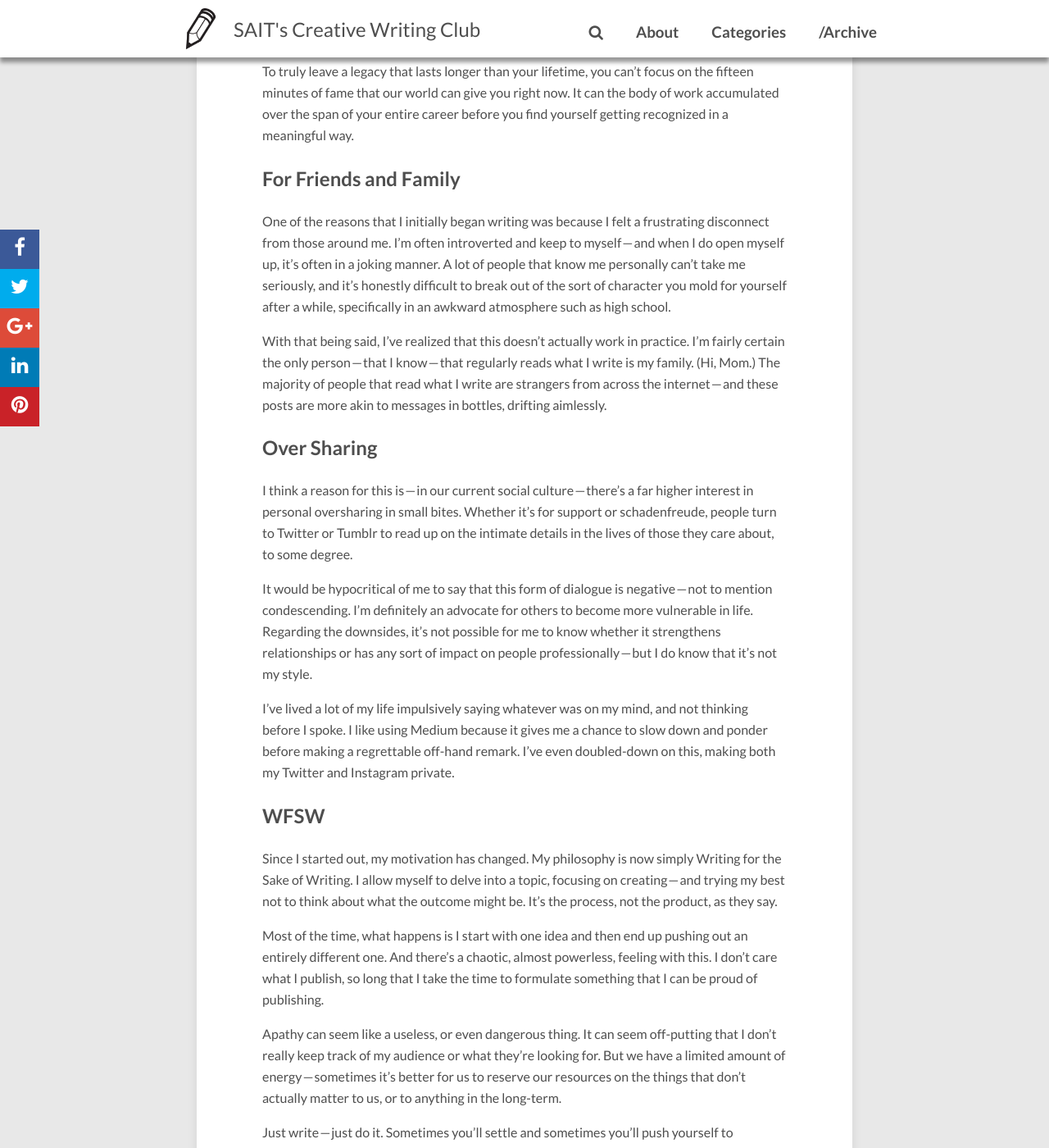
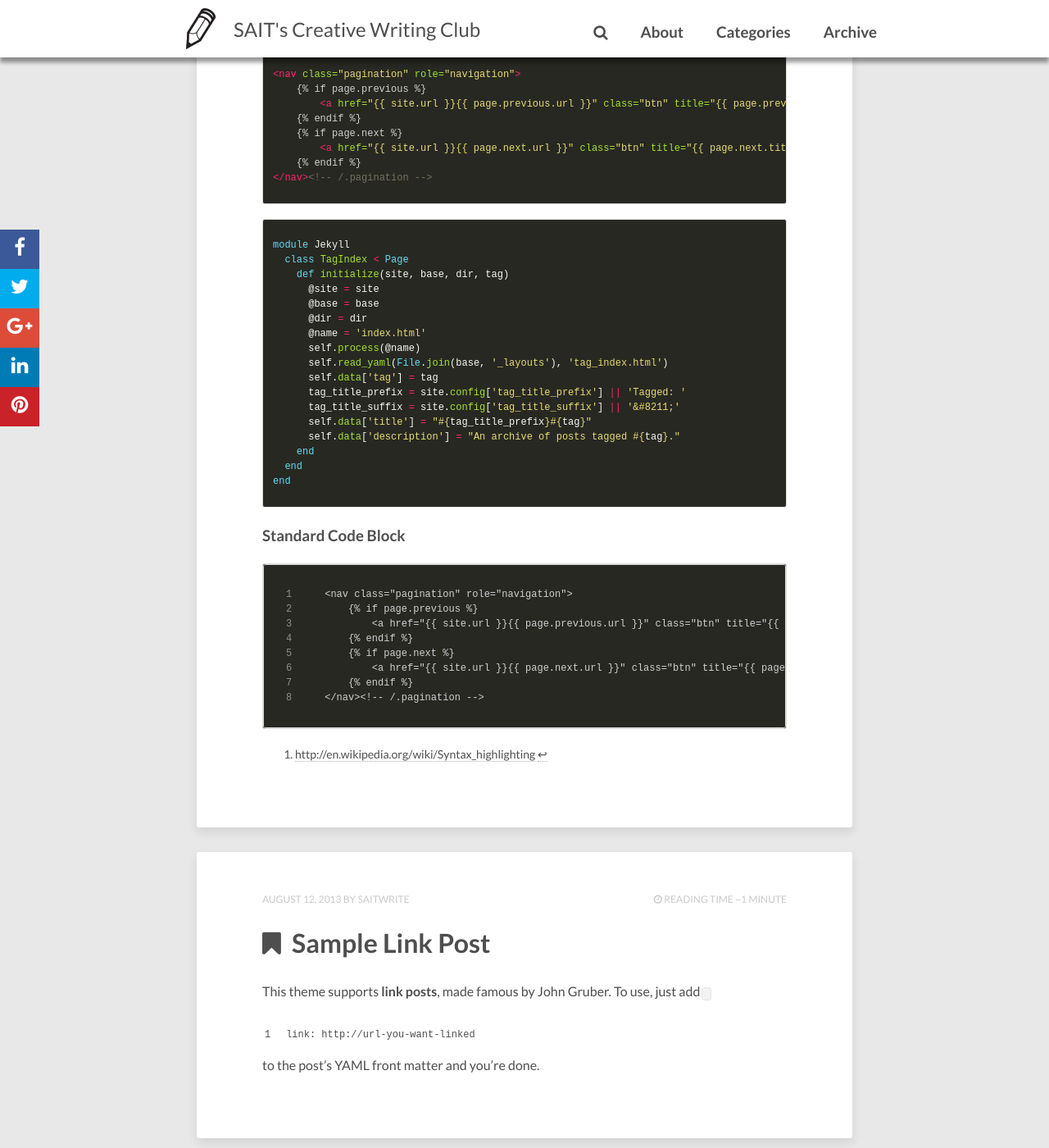
Before and after one commit to SAITWrite/SAITWrite.github.io, a Jekyll site: the page built from index.html, in a window 1280 px wide and 1400 px high, scrolled down 2188 px. Shown: the whole window at 82% size. Built offline with Jekyll 4.4.1, drawn with Linux system fonts in a browser that asks for light colours; nearby versions of some CDN libraries; the list of posts is cut into pages by our own code; comment, search, counter and statistics services are not loaded; some of the changed text lies outside the part shown.

Commit message:
Minor fixes

```diff
--- a/_config.yml
+++ b/_config.yml
@@ -27,7 +27,7 @@
   - title: 'Categories'
     url: '/categories'
     type: 'categories'
-  - title: '/Archive'
+  - title: 'Archive'
     url: '/archive'
 # - title: 'Favorites'
 #   url: '#'
--- a/_posts/2016-09-14-Why-Write.md
+++ /dev/null
@@ -1,73 +0,0 @@
-
----
-layout: post
-title: Why Write?
-description: "Stepping back and reflecting on it all."
-tags: [writing]
-image:
-    feature: feature.jpg
-    credit: Brady
-    creditlink: https://www.flickr.com/photos/freddyfromutah/4424199420
----
-
-*Note: This piece was originally written at [Wander Notebook](http://wandernotebook.com)*
-
-## Time is Money
-
-A lot of the time, when I’m browsing Medium, I look at the articles that are circulating, the ones that are popular and current, having gained an audience. I ask myself, why was this written? I don’t think it’s an unfair question — it’s difficult to find viral content without it being sprung by some sort of agenda behind it.
-
-Out of many answers, most of them can be summed up by money. Whether it’s ethical (or unethical) sponsored content, or freelance writers with tip jars or that are on Patreon. I’ve thought about doing the latter myself, but it doesn’t seem worth it: https://wandernotebook.com/voluntary-art-4b76c6e2325a
-
-I can’t even begin to think how much work I’d have to put in to start monetizing my writing. After doing the work, I’d reason that — at least in the beginning — I’d be making a profit around $1/hr.
-
-I’ve worked as a cook and as a housekeeper for the past year, in order to save up for school in a few months for an Information Technology Diploma. I know how much money my time is worth right now, and it’s not that.
-But I also realize there’s a privilege in that. Unlike others, I don’t need to rely on my writing for monetary support.
-
-## Recognition
-
-In addition to money, another reason I’ve found is simply ego. People do the work of writing for the sake of an audience, whether it’s to oblige the one they’ve created or in search of one. It seems like an unwinnable battle, though. If a writer relies on the opinions of others as motivation, then there’s often going to be times where he’ll have no motivation — and he’ll just give up.
-
-When one attempts to write for others, she loses a large amount of freedom. In a similar way to how she might lose her freedom when writing for the sake of advertisers or marketing. The writer ends up having to play it safe and replicate what has worked in the past for others, instead of trying new things that might fail.
-The correct answer is that you need to learn how to write better, not how to market better. Spend a hundred hours honing your craft instead of spending ten marketing yourself. Become good enough at something that you won’t need to sell yourself.
-
-<figure>
-	<a href="https://en.wikipedia.org/wiki/Buzz_Aldrin#/media/File:Apollo_11_bootprint.jpg"><img src="https://en.wikipedia.org/wiki/Buzz_Aldrin#/media/File:Apollo_11_bootprint.jpg" alt=""></a>
-	<figcaption><a href="https://en.wikipedia.org/wiki/Buzz_Aldrin#/media/File:Apollo_11_bootprint.jpg" title="Lunar Footprint">Lunar Footprint</a>.</figcaption>
-</figure>
-
-## Obscurity
-
-However, let’s say for the sake of argument, that you do succeed. After a long amount of time and work, you go viral. Your work will receive a vast amount of reception and if you’re really lucky, you might have an opportunity to appear in some news story or speak on a podcast.
-— But what comes after that?
-
-What exactly do you have planned for after a sensational hit? The right answer is to continue to work diligently, but even the best work ethic cannot interfere with how often these moonshots are often one-hit-wonders. You’ll often find it impossible not to find yourself back into the shades of obscurity.
-
-To truly leave a legacy that lasts longer than your lifetime, you can’t focus on the fifteen minutes of fame that our world can give you right now. It can the body of work accumulated over the span of your entire career before you find yourself getting recognized in a meaningful way.
-
-## For Friends and Family
-
-One of the reasons that I initially began writing was because I felt a frustrating disconnect from those around me. I’m often introverted and keep to myself — and when I do open myself up, it’s often in a joking manner. A lot of people that know me personally can’t take me seriously, and it’s honestly difficult to break out of the sort of character you mold for yourself after a while, specifically in an awkward atmosphere such as high school.
-
-With that being said, I’ve realized that this doesn’t actually work in practice. I’m fairly certain the only person — that I know — that regularly reads what I write is my family. (Hi, Mom.) The majority of people that read what I write are strangers from across the internet — and these posts are more akin to messages in bottles, drifting aimlessly.
-
-## Over Sharing
-
-I think a reason for this is — in our current social culture — there’s a far higher interest in personal oversharing in small bites. Whether it’s for support or schadenfreude, people turn to Twitter or Tumblr to read up on the intimate details in the lives of those they care about, to some degree.
-
-It would be hypocritical of me to say that this form of dialogue is negative — not to mention condescending. I’m definitely an advocate for others to become more vulnerable in life. Regarding the downsides, it’s not possible for me to know whether it strengthens relationships or has any sort of impact on people professionally — but I do know that it’s not my style.
-
-I’ve lived a lot of my life impulsively saying whatever was on my mind, and not thinking before I spoke. I like using Medium because it gives me a chance to slow down and ponder before making a regrettable off-hand remark. I’ve even doubled-down on this, making both my Twitter and Instagram private.
-
-## WFSW
-
-Since I started out, my motivation has changed. My philosophy is now simply Writing for the Sake of Writing. I allow myself to delve into a topic, focusing on creating — and trying my best not to think about what the outcome might be. It’s the process, not the product, as they say.
-
-Most of the time, what happens is I start with one idea and then end up pushing out an entirely different one. And there’s a chaotic, almost powerless, feeling with this. I don’t care what I publish, so long that I take the time to formulate something that I can be proud of publishing.
-
-Apathy can seem like a useless, or even dangerous thing. It can seem off-putting that I don’t really keep track of my audience or what they’re looking for. But we have a limited amount of energy — sometimes it’s better for us to reserve our resources on the things that don’t actually matter to us, or to anything in the long-term.
-
-Just write — just do it. Sometimes you’ll settle and sometimes you’ll push yourself to extremes, it’s useless to track the variables or try to follow the advice of those who are only actually looking out for themselves. Build yourself sandcastles and allow yourself to smile when the tide comes in.
-
-## Mindfulness
-
-As a final note, try to ask yourself why you’re writing. Pause before hitting the Publish button. Ask a few questions: Are you really putting your best effort into what you’re doing? If not — why? What, actually, is the reason that you’ve decided to pour yourself and hours of your finite time into something?
```
Also changed, not shown: about/index.md (+7 -7 lines).
